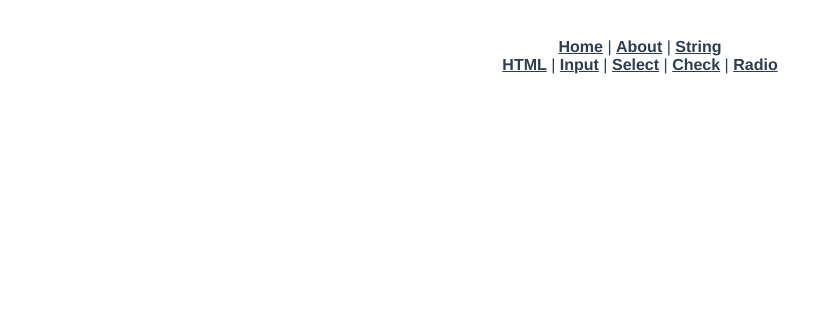
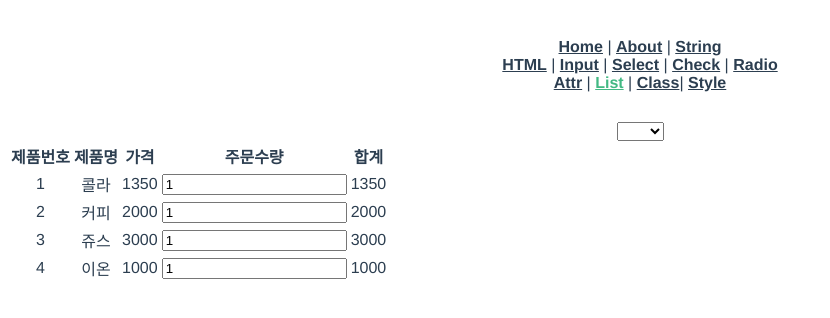
Before and after one commit to kyun9072/vue, a Vue app: page /databinding/list in a window 1280 px wide. Shown: the top 318 px of the page, without its empty margins (0-830 px from the left). Built offline with nearby package versions, Linux system fonts and the light colour scheme.

Commit message:
데이터 바인딩의 기초 종료

```diff
--- a/src/App.vue
+++ b/src/App.vue
@@ -10,6 +10,11 @@
       <router-link to="/databinding/select">Select</router-link> |
       <router-link to="/databinding/check">Check</router-link> |
       <router-link to="/databinding/radio">Radio</router-link>
+      <br />
+      <router-link to="/databinding/attr">Attr</router-link> |
+      <router-link to="/databinding/list">List</router-link> |
+      <router-link to="/databinding/class">Class</router-link>|
+      <router-link to="/databinding/style">Style</router-link>
     </nav>
     <router-view />
   </div>
--- a/src/router/index.js
+++ b/src/router/index.js
@@ -64,6 +64,38 @@ const routes = [
       import(
         /* webpackChunkName: "databinding" */ '../views/1_databinding/DataBindingRadioView'
       )
+  },
+  {
+    path: '/databinding/attr',
+    name: 'DataBindingAttributeView',
+    component: () =>
+      import(
+        /* webpackChunkName: "databinding" */ '../views/1_databinding/DataBindingAttributeView'
+      )
+  },
+  {
+    path: '/databinding/list',
+    name: 'DataBindingListView',
+    component: () =>
+      import(
+        /* webpackChunkName: "databinding" */ '../views/1_databinding/DataBindingListView'
+      )
+  },
+  {
+    path: '/databinding/class',
+    name: 'DataBindingClassView',
+    component: () =>
+      import(
+        /* webpackChunkName: "databinding" */ '../views/1_databinding/DataBindingClassView'
+      )
+  },
+  {
+    path: '/databinding/style',
+    name: 'DataBindingStyleView',
+    component: () =>
+      import(
+        /* webpackChunkName: "databinding" */ '../views/1_databinding/DataBindingStyleView'
+      )
   }
 ]
 
--- /dev/null
+++ b/src/views/1_databinding/DataBindingAttributeView.vue
@@ -0,0 +1,34 @@
+<template>
+  <div>
+    <input type="text" name="" id="" :value="userId" readonly />
+    <br />
+    <img style="width: 100px; height: auto" :src="imgSrc" />
+    <br />
+    <input type="search" name="" id="" v-model="txtOne" />
+    <button :disabled="check(txtOne)">조회</button>
+  </div>
+</template>
+<script>
+export default {
+  components: {},
+  data() {
+    return {
+      userId: 'avd',
+      imgSrc: 'https://avatars.githubusercontent.com/u/6128107?s=280&v=4',
+      txtOne: ''
+    }
+  },
+  created() {},
+  mounted() {},
+  unmounted() {},
+  methods: {
+    check(str) {
+      if (str.length > 3) {
+        return false
+      } else {
+        return true
+      }
+    }
+  }
+}
+</script>
--- /dev/null
+++ b/src/views/1_databinding/DataBindingClassView.vue
@@ -0,0 +1,70 @@
+<template>
+  <div>
+    <div
+      :class="{ 'text-red': hasError, active: isActive }"
+      v-on:mouseover="hoverMouse"
+      v-on:mouseleave="leaveMouse"
+    >
+      이벤트제어 때문에 실무에선 내가 더 많이 쓰임
+    </div>
+    <div
+      :class="{ 'text-green': hasOn, active1: hasLeave }"
+      @mouseover="hasOnFc"
+      @mouseleave="hasLeaveFc"
+    >
+      이벤트제어 때문에 실무에선 내가 더 많이 쓰임2
+    </div>
+    <div :class="css">클래스 바인딩</div>
+  </div>
+</template>
+<script>
+export default {
+  components: {},
+  data() {
+    return {
+      isActive: false,
+      hasError: false,
+      hasOn: false,
+      hasLeave: false,
+      css: ['active', 'text-red']
+    }
+  },
+  created() {},
+  mounted() {},
+  unmounted() {},
+  methods: {
+    hoverMouse() {
+      this.isActive = true
+      this.hasError = true
+    },
+    leaveMouse() {
+      this.isActive = false
+      this.hasError = false
+    },
+    hasOnFc() {
+      this.hasOn = true
+      this.hasLeave = true
+    },
+    hasLeaveFc() {
+      this.hasOn = false
+      this.hasLeave = false
+    }
+  }
+}
+</script>
+<style scoped>
+.active {
+  background-color: greenyellow;
+  font-weight: bold;
+}
+.text-red {
+  color: red;
+}
+.active1 {
+  background-color: green;
+  font-weight: bold;
+}
+.text-green {
+  color: green;
+}
+</style>
--- /dev/null
+++ b/src/views/1_databinding/DataBindingListView.vue
@@ -0,0 +1,78 @@
+<template>
+  <div>
+    <div>
+      <select>
+        <option v-for="city in cities" :key="city.code" :value="city.code">
+          {{ city.title }}
+        </option>
+      </select>
+    </div>
+    <div>
+      <table>
+        <thead>
+          <tr>
+            <th>제품번호</th>
+            <th>제품명</th>
+            <th>가격</th>
+            <th>주문수량</th>
+            <th>합계</th>
+          </tr>
+        </thead>
+        <tbody>
+          <tr v-for="drink in drinks" :key="drink.drinkId">
+            <td>{{ drink.drinkId }}</td>
+            <td>{{ drink.drinkName }}</td>
+            <td>{{ drink.price }}</td>
+            <td><input type="number" name="" id="" v-model="drink.qty" /></td>
+            <td>{{ drink.price * drink.qty }}</td>
+          </tr>
+        </tbody>
+      </table>
+    </div>
+  </div>
+</template>
+<script>
+export default {
+  components: {},
+  data() {
+    return {
+      cities: [
+        {},
+        { title: '서울', code: '02' },
+        { title: '부산', code: '051' },
+        { title: '제주', code: '064' }
+      ],
+      drinks: [
+        {
+          drinkId: '1',
+          drinkName: '콜라',
+          price: 1350,
+          qty: 1
+        },
+        {
+          drinkId: '2',
+          drinkName: '커피',
+          price: 2000,
+          qty: 1
+        },
+        {
+          drinkId: '3',
+          drinkName: '쥬스',
+          price: 3000,
+          qty: 1
+        },
+        {
+          drinkId: '4',
+          drinkName: '이온',
+          price: 1000,
+          qty: 1
+        }
+      ]
+    }
+  },
+  created() {},
+  mounted() {},
+  unmounted() {},
+  methods: {}
+}
+</script>
--- /dev/null
+++ b/src/views/1_databinding/DataBindingStyleView.vue
@@ -0,0 +1,22 @@
+<template>
+  <div>
+    <div :style="style1">스타일 바인딩: 글씨 빨간색, 폰트 30픽셀</div>
+    <div :style="style2">스타일 바인딩: 글씨 녹색, 폰트 30픽셀</div>
+    <button @click="style1.color = 'blue'">색상 변경</button>
+  </div>
+</template>
+<script>
+export default {
+  components: {},
+  data() {
+    return {
+      style1: { color: 'red', 'font-size': '30px' },
+      style2: { color: 'green', 'font-size': '30px' }
+    }
+  },
+  created() {},
+  mounted() {},
+  unmounted() {},
+  methods: {}
+}
+</script>
```
